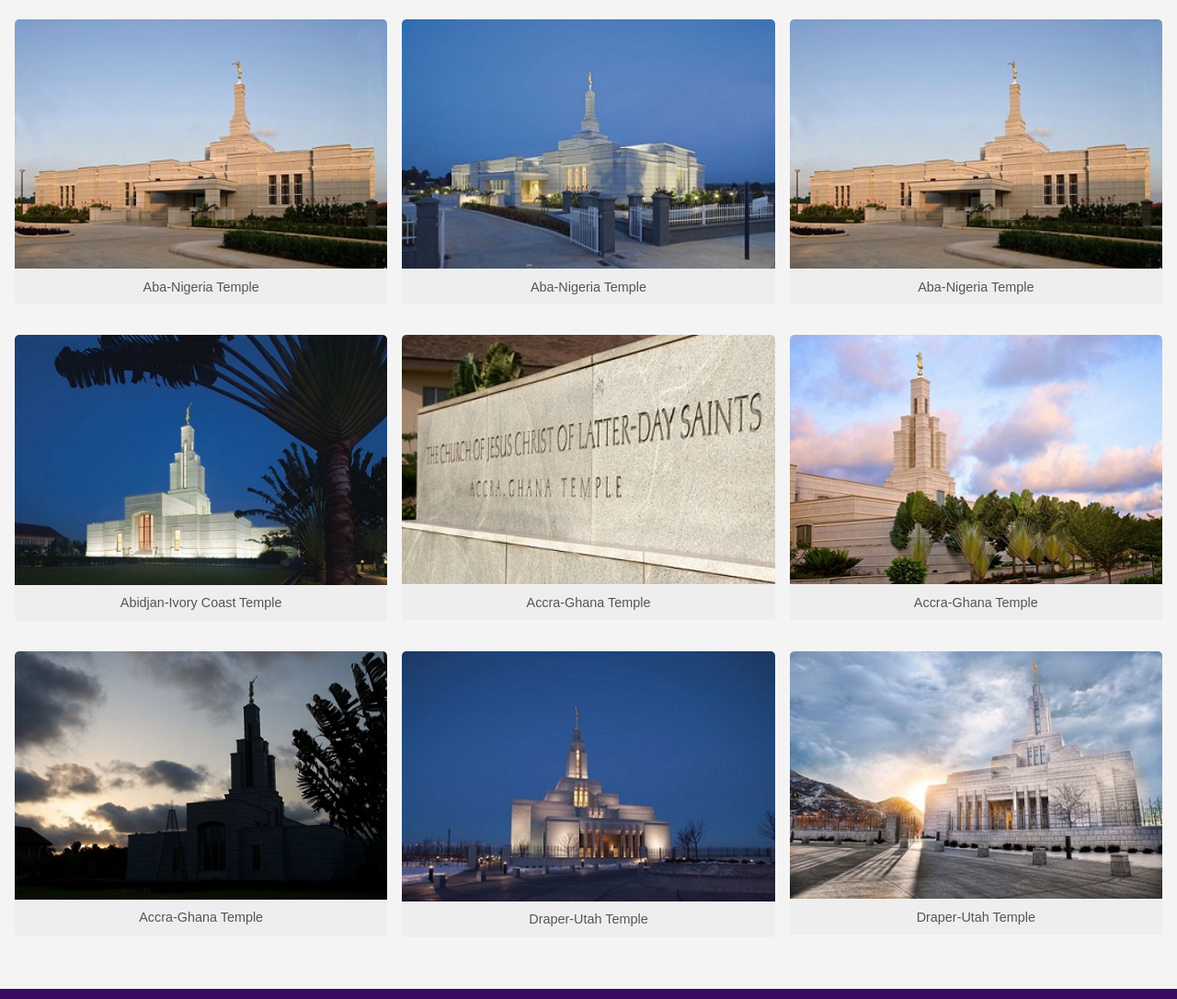
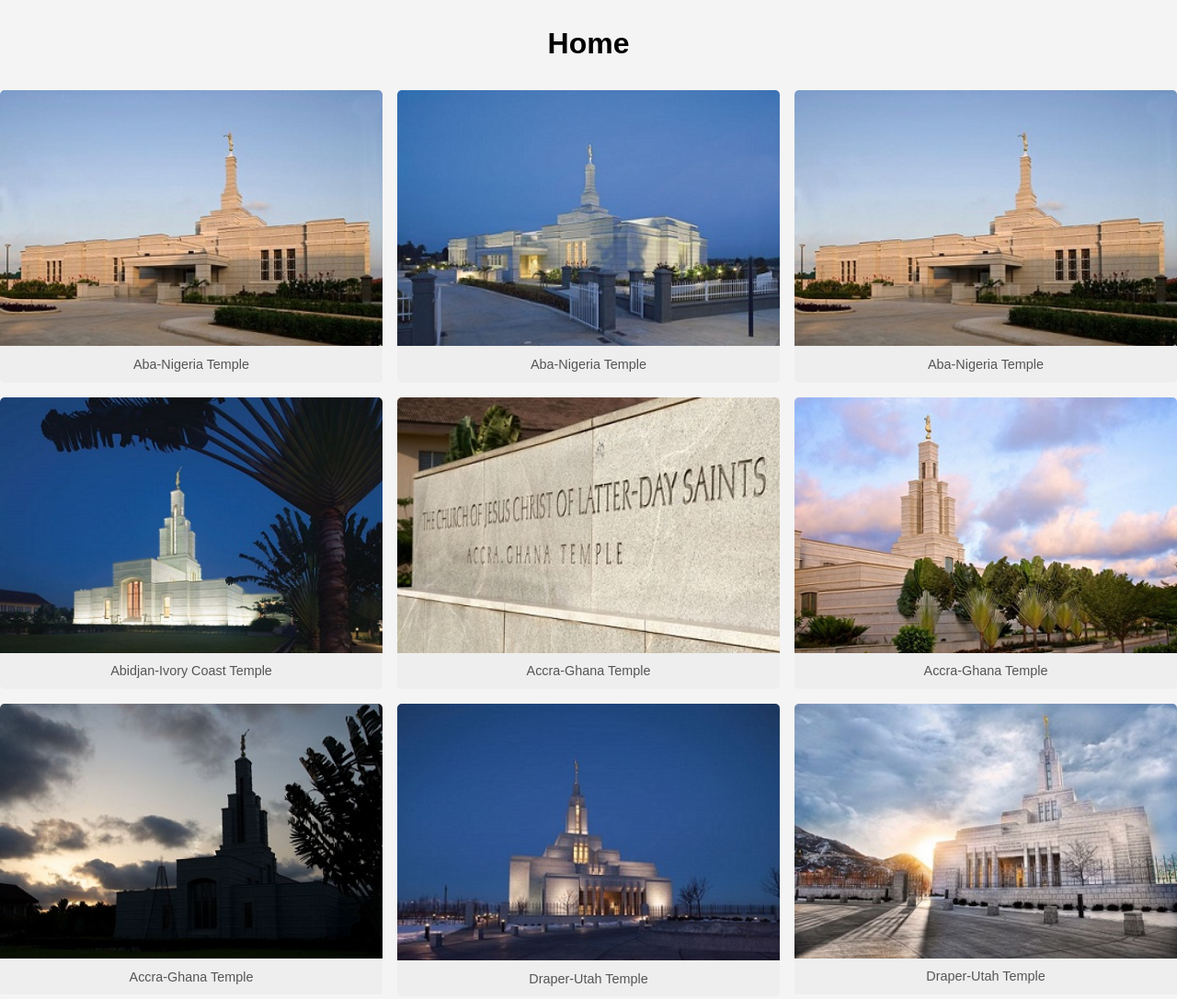
Before and after one commit to Damilolaadefenwa/wdd131, a plain HTML site: page temples.html in a window 1280 px wide. Shown: the part 63-1149 px from the top of the page at 92% size. Drawn offline with Linux system fonts and the light colour scheme.

Commit message:
last changes commit

```diff
--- a/styles/temples-large.css
+++ b/styles/temples-large.css
@@ -1,13 +1,20 @@
 /* Responsive adjustments */
 /* Larger Views ******************************/
 @media screen and (min-width: 700px) {
-    /* header {
-        display: flex;
-        align-items: center;
-        justify-content: space-between;
-    } */
+    main, .gallery {
+        margin-top: 1rem;
+    }
 
-    nav{
+    h1 {
+        font-family: 'Segoe UI', Tahoma, Geneva, Verdana, sans-serif;
+        font-size: 2rem;
+        margin-left: 1rem;
+        margin-top: 1rem;
+        float: left;
+        color: #fff;
+    }
+
+    nav {
         width: 100%;
     }
 
@@ -18,11 +25,6 @@
 
     nav a {
         flex: 1 1 100%;
-    }
-
-    h2 {
-        font-size: 2rem;
-        text-align: center;
     }
 
     #menu {
@@ -41,14 +43,18 @@
     .gallery {
         display: grid;
         grid-template-columns: repeat(3, 1fr);
-        grid-template-rows: repeat(3, 1fr);
+        /* grid-template-rows: repeat(3, 1fr); */
         gap: 1rem;
-        padding: 1rem;
+        /* padding: 1rem; */
     }
 
-    .gallery figure {
-        margin: 0.5em 0;
-        /* Add some margin between figures on smaller screens if needed */
+    .gallery h2 {
+        grid-column: 1 / -1;
+        text-align: center;
+        margin-top: 1rem;
+        margin-bottom: 1rem;
+        font-size: 2rem;
+        color:black;
     }
 
 }
--- a/styles/temples.css
+++ b/styles/temples.css
@@ -7,32 +7,6 @@
 body {
     font-family: "Robotic", sans-serif;
     background-color: #f4f4f4;
-}
-
-
-/* header {
-    /* background-color: #bbb; */
-/* Example purple color for the background */
-/* display: grid;
-    grid-gap: 1rem;
-    padding: 20px; */
-/* border: 1px solid rgba(0, 0, 0, 0.1);
-    box-shadow: 0 0 30px #333;
-} */
-
-h1 {
-    font-family: 'Segoe UI', Tahoma, Geneva, Verdana, sans-serif;
-    font-size: 2rem;
-    margin-left: 1rem;
-    margin-top: 1rem;
-    float: left;
-    color: #fff;
-    /* display: inline-block; */
-}
-
-header,
-main {
-    margin: 0 auto;
 }
 
 nav {
@@ -68,11 +42,13 @@ nav a:hover {
 /* mobile ** small view navigation **/
 #menu {
     font-size: 1.5rem;
+    font-weight: 500;
     border: 0;
     background: none;
-    color: white;
+    color: rgb(255, 255, 255);
+    /* color: rgb(18, 16, 16); */
     position: absolute;
-    top: 1rem;
+    top: 2rem;
     right: 1rem;
 }
 
@@ -96,42 +72,28 @@ nav a:hover {
 
 /* The Main tag and Image stlying start from here*/
 
+main,
 .gallery {
-    display: grid;
+    margin-top: 1rem;
+    /* margin: 0rem;
+    padding: 0rem; */
 }
-
-/* .gallery h2 {
-    font-size: 1.2rem;
-    color: navy;
-    text-align: center;
-    margin: 1rem;
-    display: flex;
-} */
 
 .gallery figure {
     margin: 0;
-    /* Remove default figure margins */
+    /* Remove any top margin */
+    margin-bottom: 0;
+    /* Remove any bottom margin */
     border-radius: 5px;
     /* box-shadow: 2px 2px 5px rgba(0, 0, 0, 0.1); */
     overflow: hidden;
-    /* Ensures caption background doesn't bleed out of rounded corners */
-    /* display: flex; */
-    /* Use flexbox for better internal alignment */
-    /* flex-direction: column; */
-    /* Stack image and caption vertically */
 }
-
-/* .gallery figure.hidden {
-    /* Class to hide figures */
-/* display: none;
-} */
 
 .gallery figure img {
     width: 100%;
     height: auto;
     display: flex;
-    /* Prevent extra space below image */
-    /* border-radius: 5px 5px 0 0; Remove if using overflow:hidden on figure */
+
 }
 
 .gallery figure figcaption {
@@ -150,12 +112,7 @@ footer {
     padding: 1rem;
     text-align: center;
     margin-top: 2rem;
-    /* Add some space above the footer */
-    /* grid-column: 1 / 4; */
     width: 100%;
-    /* Ensure footer takes full width */
-    /* position: sticky; -- Can be removed or kept based on preference */
-    /* bottom: 0; */
 }
 
 footer p {
@@ -187,12 +144,8 @@ footer p {
 
     #menu {
         display: block;
+        /* background-color: #aae94c; */
     }
-
-    /* header {
-        height: auto;
-        background-color: #cd2ced;
-    } */
 
     .gallery {
         display: grid;
@@ -200,10 +153,25 @@ footer p {
         /* Creates one column that takes up all available space */
         gap: 1rem;
         /* Sets a gap of 1rem between rows */
+
     }
 
     h1 {
+        color: rgb(255, 251, 251);
+        background-color: #3C0A64;
+        /* background-color: #a7bce3; */
+        position: absolute;
+        width: 100%;
+        height: 4rem;
+    }
+
+    h2 {
+        display: grid;
+        text-align: center;
+        margin-top: 5rem;
+        margin-bottom: 2rem;
+        font-size: 2rem;
         color: black;
-        background-color: #a7bce3;
     }
+
 }
--- a/temples.html
+++ b/temples.html
@@ -32,48 +32,48 @@
         </nav>
     </header>
     <main class="gallery">
-        <!-- <h2>Home</h2> -->
-        <figure data-categories="all old large">
+        <h2>Home</h2>
+        <figure>
             <img src="images/temples/temple-3.jpeg" alt="Temple 1 - Angel Moroni" width="200">
             <figcaption>Aba-Nigeria Temple</figcaption>
         </figure>
 
-        <figure data-categories="all new small">
+        <figure>
             <img src="images/temples/temple-2.jpeg" alt="Temple 2 - Evening view" width="200">
             <figcaption>Aba-Nigeria Temple</figcaption>
         </figure>
 
-        <figure data-categories="all old small">
+        <figure>
             <img src="images/temples/temple-3.jpeg" alt="Temple 3 - Morning view">
             <figcaption>Aba-Nigeria Temple</figcaption>
         </figure>
 
-        <figure data-categories="all new large">
+        <figure>
             <img src="images/temples/temple-4.jpeg" alt="Temple 4 - Temple view">
             <figcaption>Abidjan-Ivory Coast Temple</figcaption>
         </figure>
 
-        <figure data-categories="all old">
+        <figure>
             <img src="images/temples/temple-5.jpeg" alt="Temple 5 - Temple-Entrance">
             <figcaption>Accra-Ghana Temple</figcaption>
         </figure>
 
-        <figure data-categories="all new">
+        <figure>
             <img src="images/temples/temple-6.jpeg" alt="Temple 6 - Evening-view">
             <figcaption>Accra-Ghana Temple</figcaption>
         </figure>
 
-        <figure data-categories="all large">
+        <figure>
             <img src="images/temples/temple-7.jpeg" alt="Temple 7 - Exterior-View">
             <figcaption>Accra-Ghana Temple</figcaption>
         </figure>
 
-        <figure data-categories="all small">
+        <figure>
             <img src="images/temples/temple-8.jpeg" alt="Temple 8 - Night-View">
             <figcaption>Draper-Utah Temple</figcaption>
         </figure>
 
-        <figure data-categories="all new">
+        <figure>
             <img src="images/temples/temple-9.jpeg" alt="Temple 9 - Morning-View">
             <figcaption>Draper-Utah Temple</figcaption>
         </figure>
```
